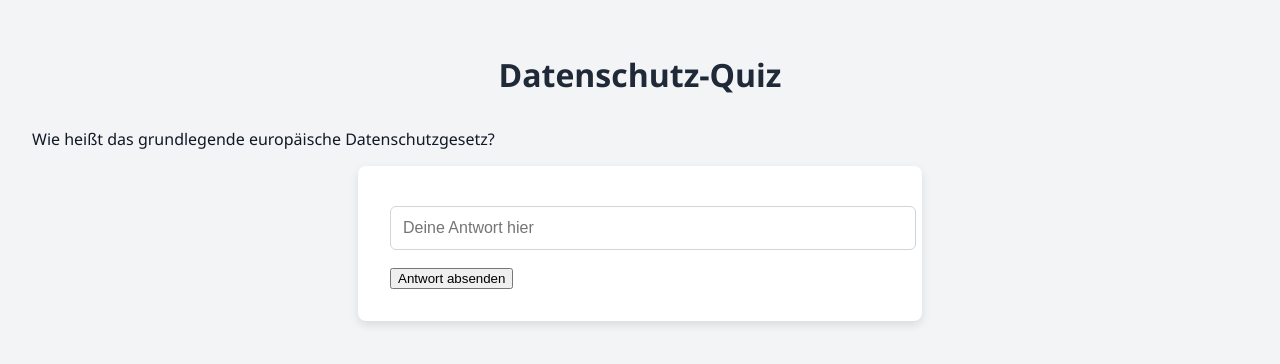
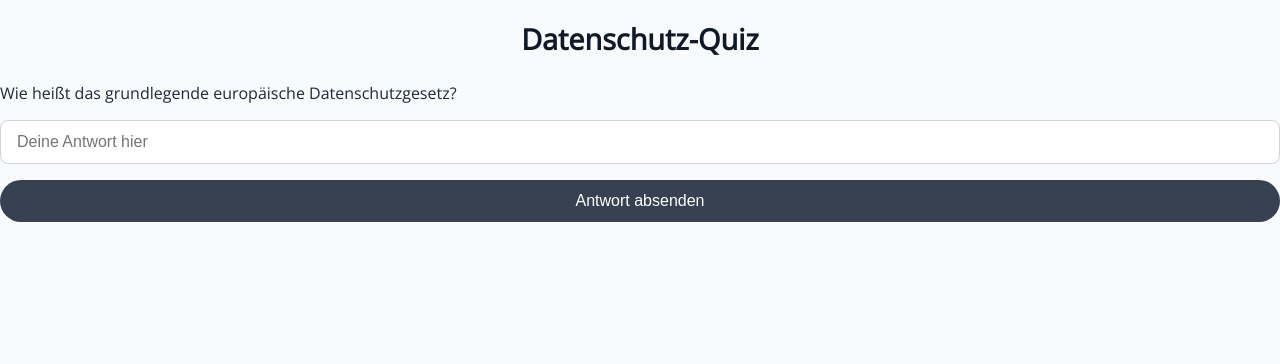
Before and after one commit to sleischel/Datenschutz, a Flask app: page / in a window 1280 px wide. Shown: the top 364 px of the page. Run offline with Flask 3, Linux system fonts and the light colour scheme.

Commit message:
Update style.css

```diff
--- a/templates/static/style.css
+++ b/templates/static/style.css
@@ -1,35 +1,76 @@
+/* Schriftart Open Sans */
+@import url('https://fonts.googleapis.com/css2?family=Open+Sans&display=swap');
+
 body {
-    font-family: "Segoe UI", sans-serif;
-    background: #f3f4f6;
+    font-family: 'Open Sans', sans-serif;
+    background-color: #f9fafb;
+    color: #1f2937;
     margin: 0;
+    padding: 0;
+}
+
+.container {
+    max-width: 600px;
+    margin: 0 auto;
     padding: 2rem;
-    color: #111827;
+    background: #ffffff;
+    box-shadow: 0 4px 12px rgba(0, 0, 0, 0.05);
+    border-radius: 12px;
+    margin-top: 3rem;
+    margin-bottom: 3rem;
 }
 
 h1 {
+    font-size: 1.8rem;
     text-align: center;
-    color: #1f2937;
-    margin-bottom: 2rem;
+    color: #111827;
+    margin-bottom: 1.5rem;
 }
 
 form {
-    max-width: 500px;
-    margin: 0 auto;
-    background: #ffffff;
-    padding: 2rem;
-    border-radius: 0.5rem;
-    box-shadow: 0 4px 10px rgba(0, 0, 0, 0.1);
+    display: flex;
+    flex-direction: column;
+    gap: 1rem;
 }
 
 input[type="text"] {
-    width: 100%;
-    padding: 0.75rem;
-    margin-top: 0.5rem;
-    margin-bottom: 1rem;
+    padding: 0.75rem 1rem;
+    font-size: 1rem;
     border: 1px solid #d1d5db;
-    border-radius: 0.375rem;
-    font-size: 1rem;
+    border-radius: 8px;
+    outline: none;
+    transition: border-color 0.2s;
+}
+
+input[type="text"]:focus {
+    border-color: #4b5563;
 }
 
 button {
-    background-color
+    background-color: #374151;
+    color: white;
+    padding: 0.75rem 1.25rem;
+    font-size: 1rem;
+    border: none;
+    border-radius: 999px;
+    cursor: pointer;
+    transition: background-color 0.3s;
+}
+
+button:hover {
+    background-color: #1f2937;
+}
+
+.feedback {
+    font-weight: bold;
+    font-size: 1.1rem;
+    text-align: center;
+    margin-top: 1rem;
+}
+
+.footer {
+    text-align: center;
+    font-size: 0.85rem;
+    color: #6b7280;
+    padding: 1rem 0;
+}
```
